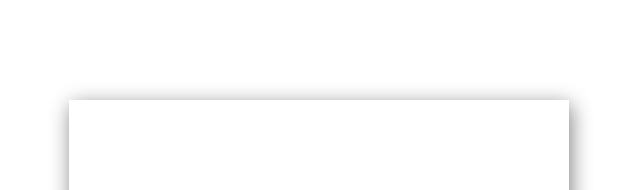
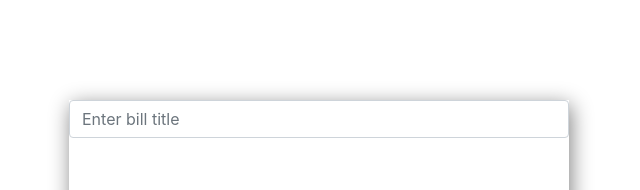
Before and after one commit to snsaleh1/react-budget-app, a React (Create React App) app: page / in a window 1280 px wide. Shown: the top 190 px of the page, without its empty margins (321-961 px from the left). Built offline with nearby package versions, Linux system fonts and the light colour scheme.

Commit message:
new bill input field set

```diff
--- a/src/Components/AddBill/AddBill.js
+++ b/src/Components/AddBill/AddBill.js
@@ -9,6 +9,11 @@ const AddBill = () => {
 
     return(
         <div className='add-bill-container'>
+            <input className='add-bill-form-control form-control'
+            placeholder='Enter bill title'
+            type='text'
+            value={newBillTitle}
+            onChange={(e) => setNewBillTitle(e.target.value)}></input>
 
         </div>
     );
```
